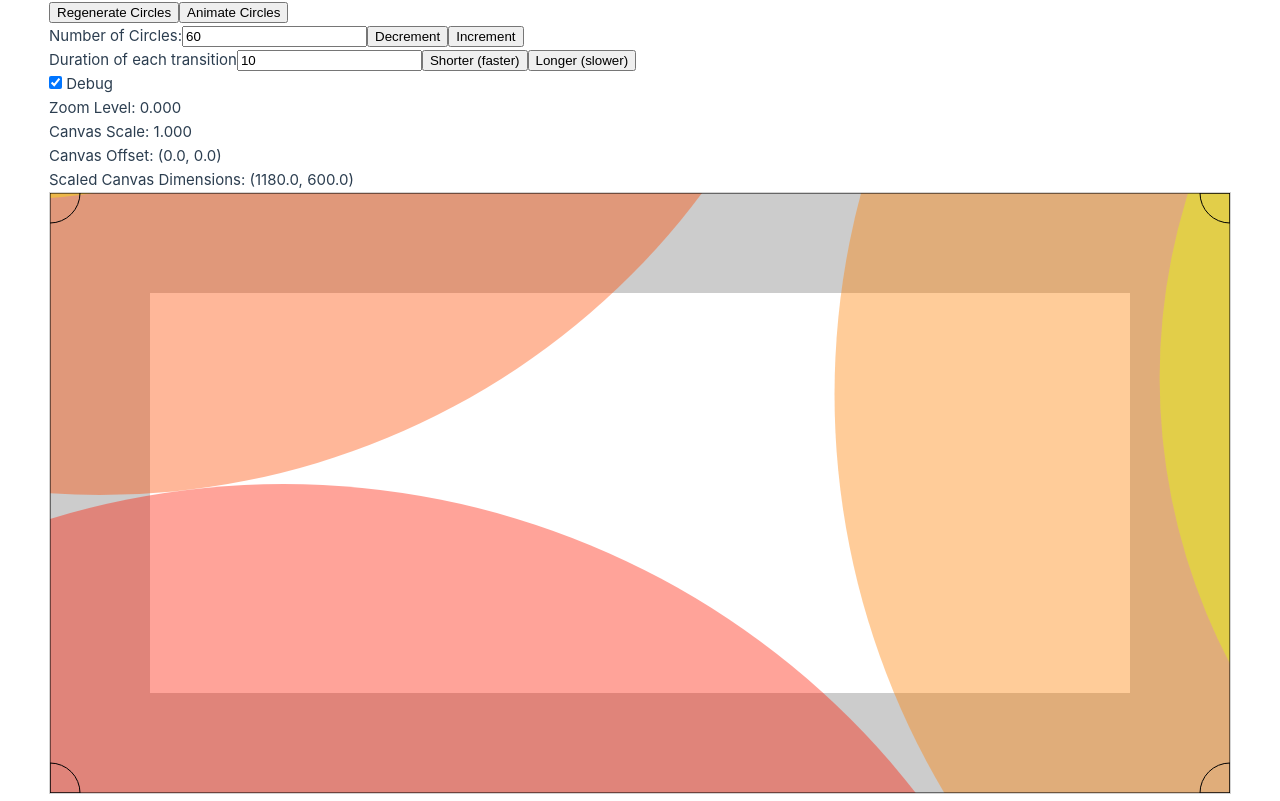
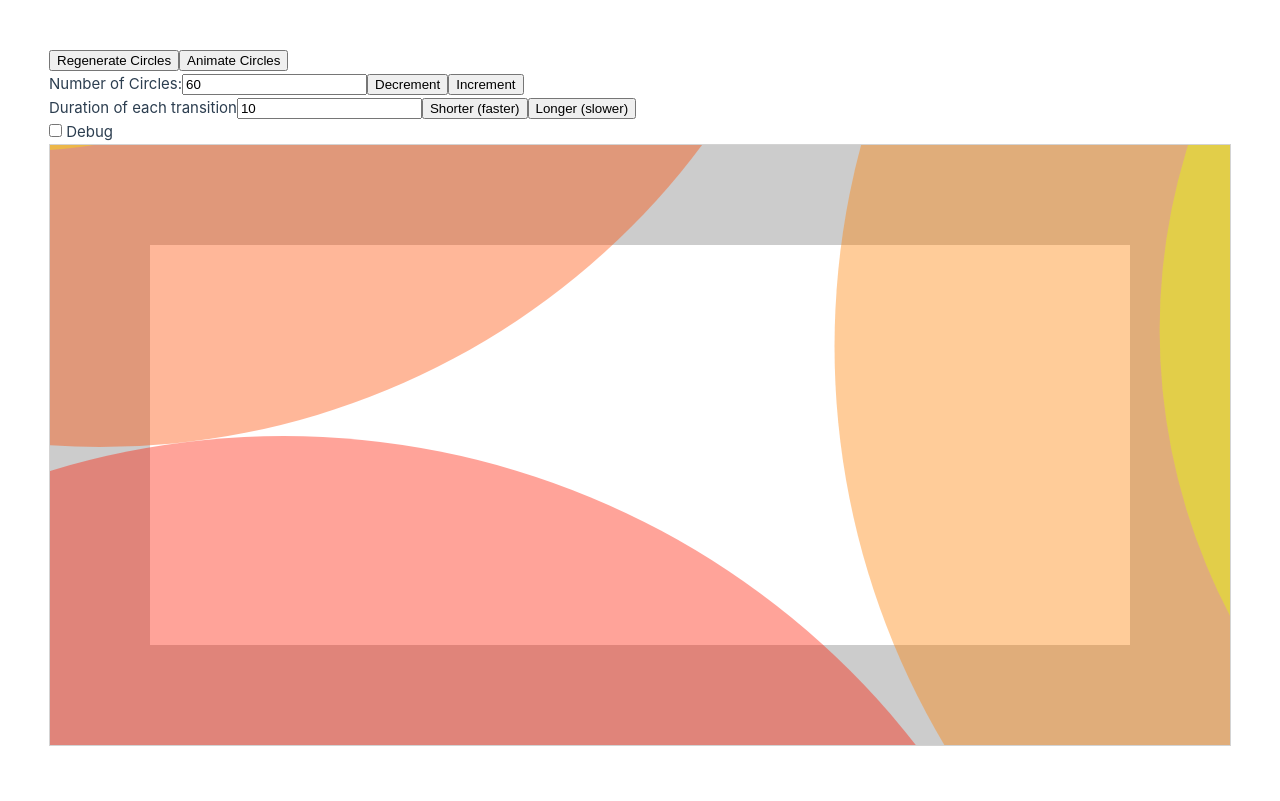
Before and after one commit to avengerofpi/animated-kissing-circles, a Vue app: page / in a window 1280 px wide. Built offline with nearby package versions, Linux system fonts and the light colour scheme.

Commit message:
redraw when debug is toggled

```diff
--- a/src/components/BaseCanvas.vue
+++ b/src/components/BaseCanvas.vue
@@ -22,7 +22,7 @@ const props = defineProps<{
   animating: boolean
 }>()
 
-import { ref, onMounted } from 'vue'
+import { ref, onMounted, watch } from 'vue'
 import type { Ref } from 'vue'
 import { Coor } from '../models/coor'
 import { debounce } from 'lodash'
@@ -33,7 +33,11 @@ const stepAtLeastOnce: Ref<boolean> = defineModel<boolean>("stepAtLeastOnce", {
 let ctx: CanvasRenderingContext2D
 const canvasRef: Ref<HTMLCanvasElement | null> = ref(null)
 
-const debug: Ref<boolean> = ref(true)
+const debug: Ref<boolean> = ref(false)
+
+watch(debug, newDebugValue => {
+  stepAtLeastOnce.value = true
+})
 
 let height: number
 let width: number
```
